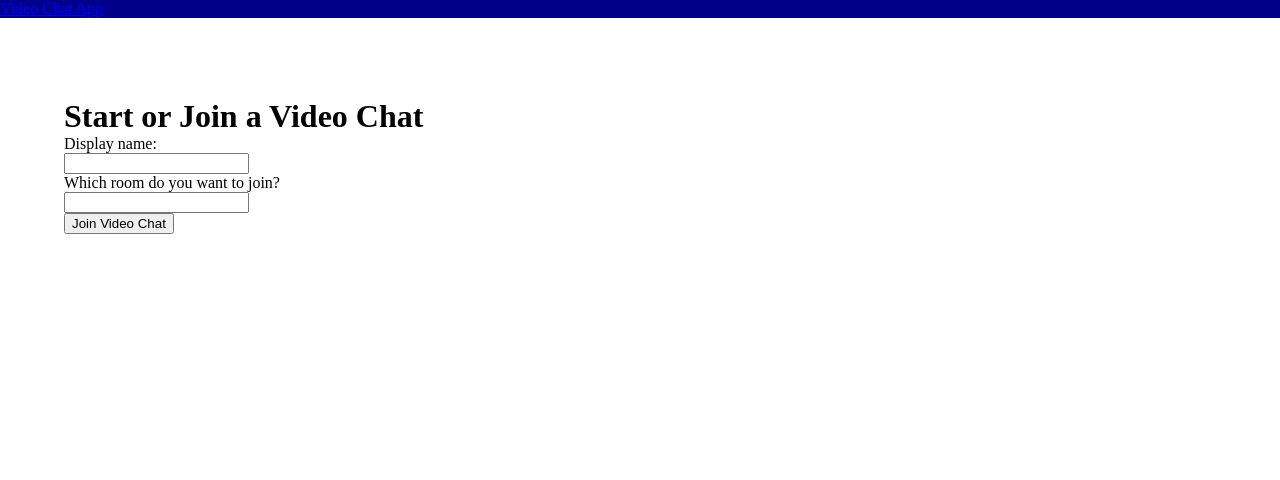
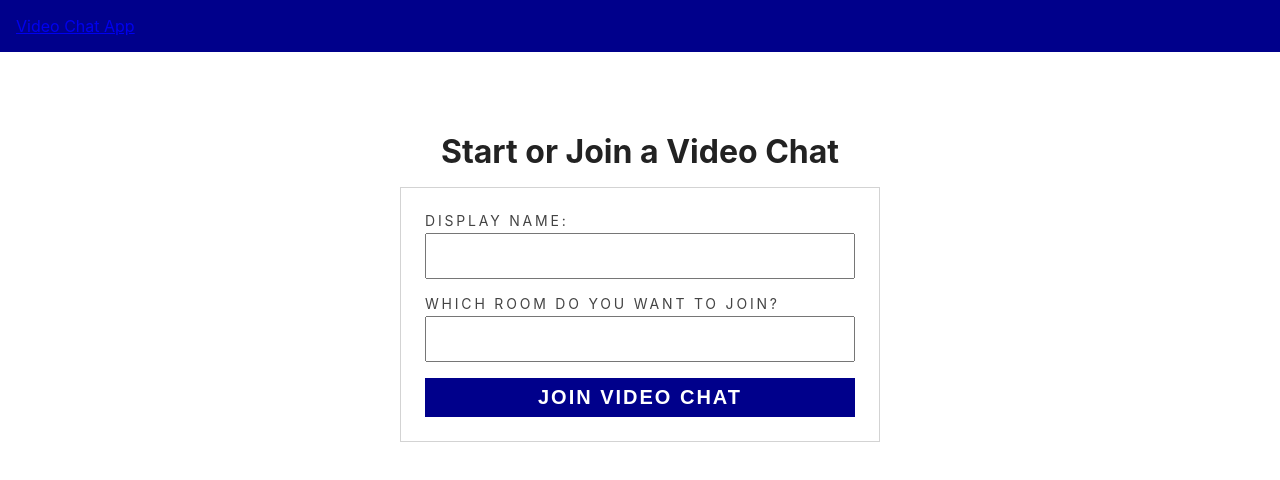
Before and after one commit to jlengstorf/twilio-gatsby-video-chat, a Gatsby app: page / in a window 1280 px wide. Shown: the top 480 px of the page. Built offline with nearby package versions, Linux system fonts and the light colour scheme.

Commit message:
feat: add styles

```diff
--- a/src/components/layout.css
+++ b/src/components/layout.css
@@ -1,21 +1,40 @@
 html,
 body {
+  color: #444;
+  font-family: -apple-system, BlinkMacSystemFont, 'Segoe UI', Roboto, Helvetica,
+    Arial, sans-serif, 'Apple Color Emoji', 'Segoe UI Emoji', 'Segoe UI Symbol';
+  font-size: 16px;
   margin: 0;
   padding: 0;
 }
 
 * {
+  box-sizing: border-box;
   margin: 0;
 }
 
 header {
   background: darkblue;
   color: white;
+  padding: 1rem;
 }
 
 main {
   margin: 5rem auto;
   max-width: 90vw;
+}
+
+h1 {
+  color: #222;
+  margin-bottom: 1rem;
+  text-align: center;
+}
+
+.start-form {
+  border: 1px solid lightgrey;
+  margin: 0 auto;
+  max-width: 30rem;
+  padding: 1.5rem;
 }
 
 .start-form button,
@@ -24,9 +43,35 @@ main {
   display: block;
 }
 
+.start-form label {
+  font-size: 0.875rem;
+  letter-spacing: 0.2em;
+  text-transform: uppercase;
+}
+
+.start-form input {
+  color: #333;
+  font-size: 1rem;
+  margin: 0.25rem 0 1rem;
+  padding: 0.75rem;
+  width: 100%;
+}
+
+.start-form button {
+  background: darkblue;
+  border: 0;
+  color: white;
+  font-size: 1.25rem;
+  font-weight: 600;
+  letter-spacing: 0.1em;
+  padding: 0.5rem;
+  text-transform: uppercase;
+  width: 100%;
+}
+
 .chat {
   display: grid;
-  grid-gap: 20px;
+  grid-gap: 1.5rem;
   grid-template-columns: repeat(3, 1fr);
   max-width: 90vw;
 }
```
